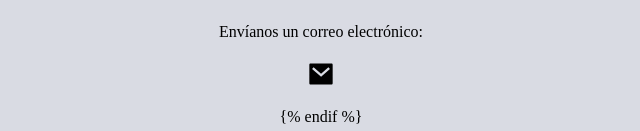
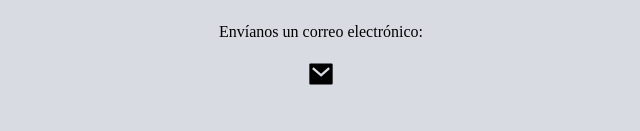
Before and after one commit to windycitybirdlab/chicagobipocbirders, a Jekyll site: the page pages/espanol.html, which Jekyll copies as it is, in a window 1280 px wide. Shown: the part 1596-1727 px from the top of the page, without its empty margins (319-959 px from the left). Built offline with Jekyll 4.4.1, drawn with Linux system fonts in a browser that asks for light colours; some web fonts are replaced.

Commit message:
espanol footer fixed

```diff
--- a/pages/espanol.html
+++ b/pages/espanol.html
@@ -89,8 +89,6 @@
         </svg>
       </a>
     </div>
-    {% endif %}
-
   </div>
 </div>
     </main>
```
